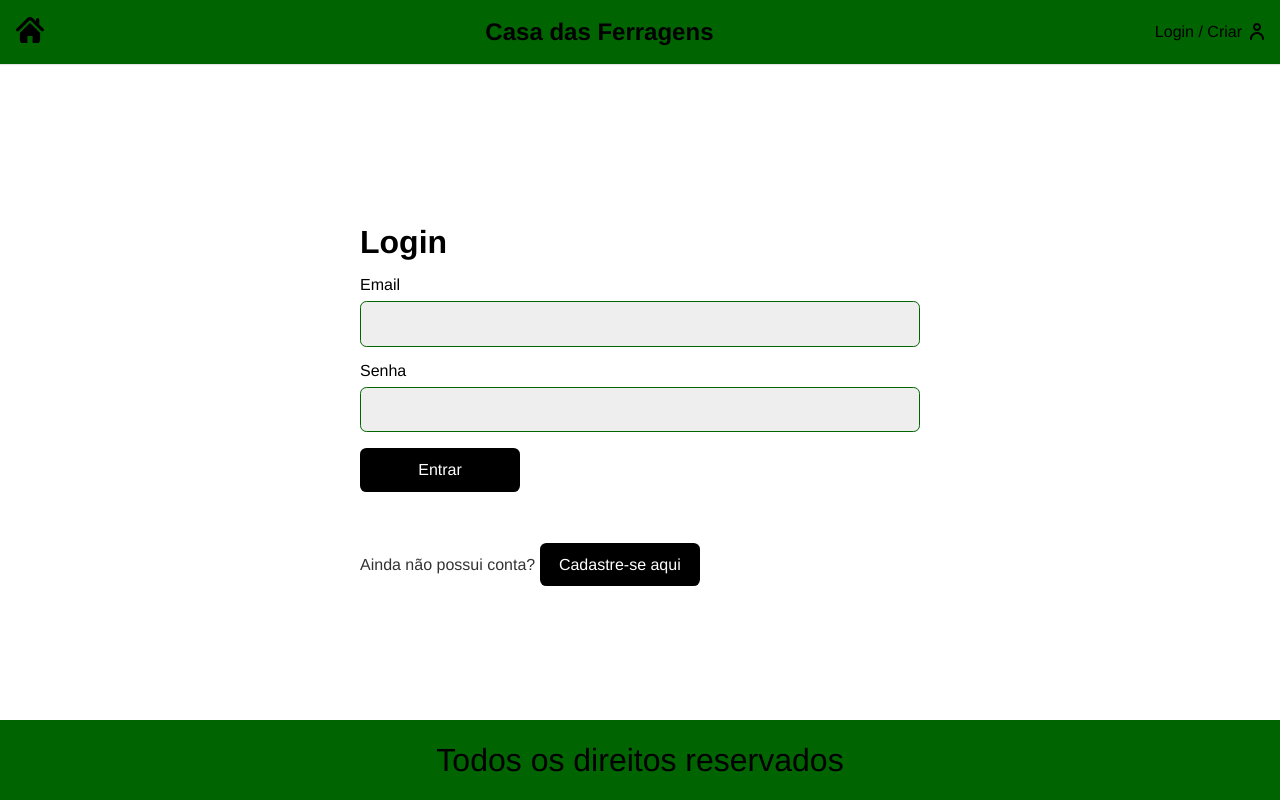
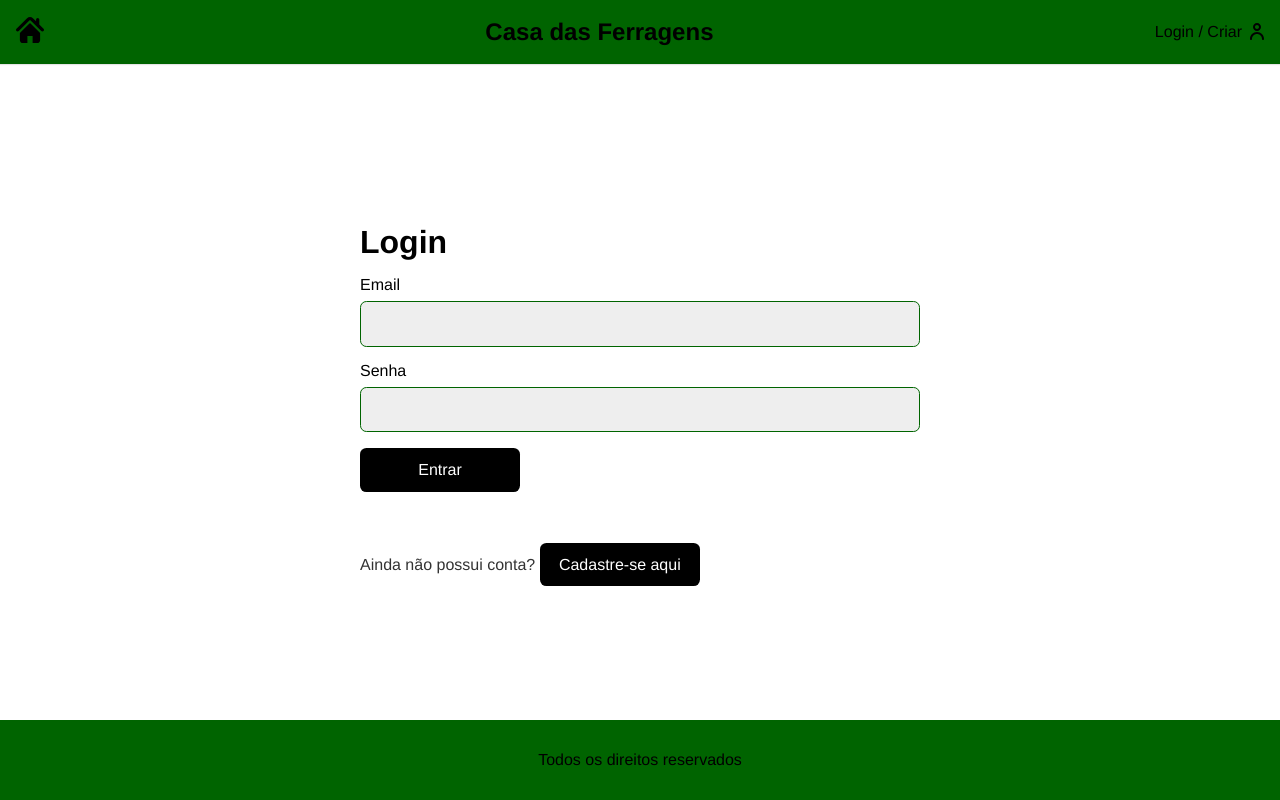
Before and after one commit to BenhurZambiasi/Proj_Front_Back, a React (Create React App) app: page / in a window 1280 px wide. Built offline with nearby package versions, Linux system fonts and the light colour scheme.

Commit message:
atualizando funções

```diff
--- a/src/Components/Footer.module.css
+++ b/src/Components/Footer.module.css
@@ -11,7 +11,7 @@
 }
 span{
   margin: 0 auto;
-  font-size: 2rem;
+  font-size: 1rem;
   color: black;
   text-align: center center;
 }
--- a/src/Components/Header.js
+++ b/src/Components/Header.js
@@ -13,13 +13,11 @@ const Header = () => {
         <Link className={styles.logo} to="/login" aria-label="Home"> <Home /> </Link>
         <h1>Casa das Ferragens</h1>
 
-        {data ? (<Link className={styles.login} to="/"> {data.user.email} </Link>) : (
+        {data ? (<p className={styles.login} > {data.user.email} </p>) : (
           <Link className={styles.login} to="/login">
             Login / Criar
           </Link>
         )}
-
-        {/* <Link className={styles.login} to="/login"> Login / Criar  </Link> */}
       </nav>
     </header>
   );
--- a/src/Components/User/Cadastro.js
+++ b/src/Components/User/Cadastro.js
@@ -46,6 +46,7 @@ const Cadastro = () => {
           <Input label="Descrição" type="text" name="descricao" {...descricao} />
           <Input label="Logo" type="file" name="logo" {...logo} />
           <Input label="Manual" type="file" name="manual" {...manual} />
+
           <Button type="submit">Cadastrar</Button>
         </form>
       </div>
```
